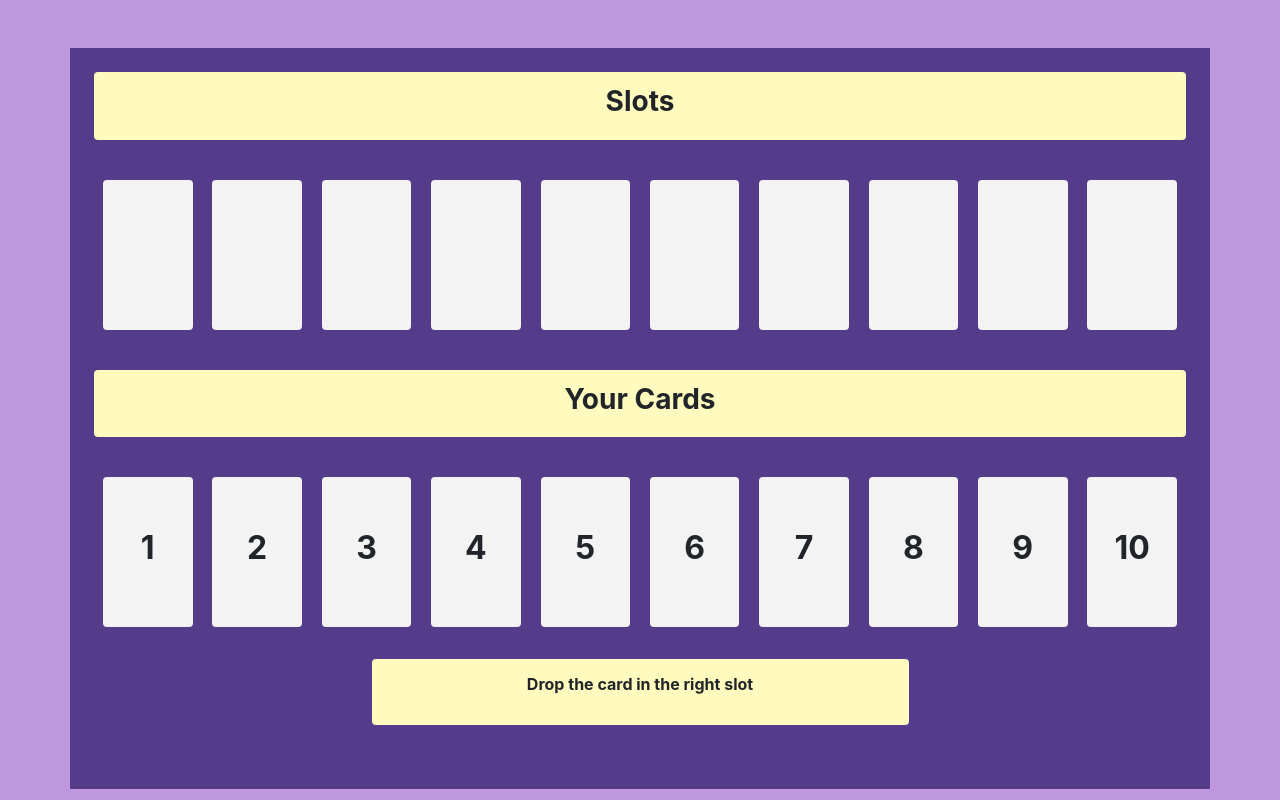
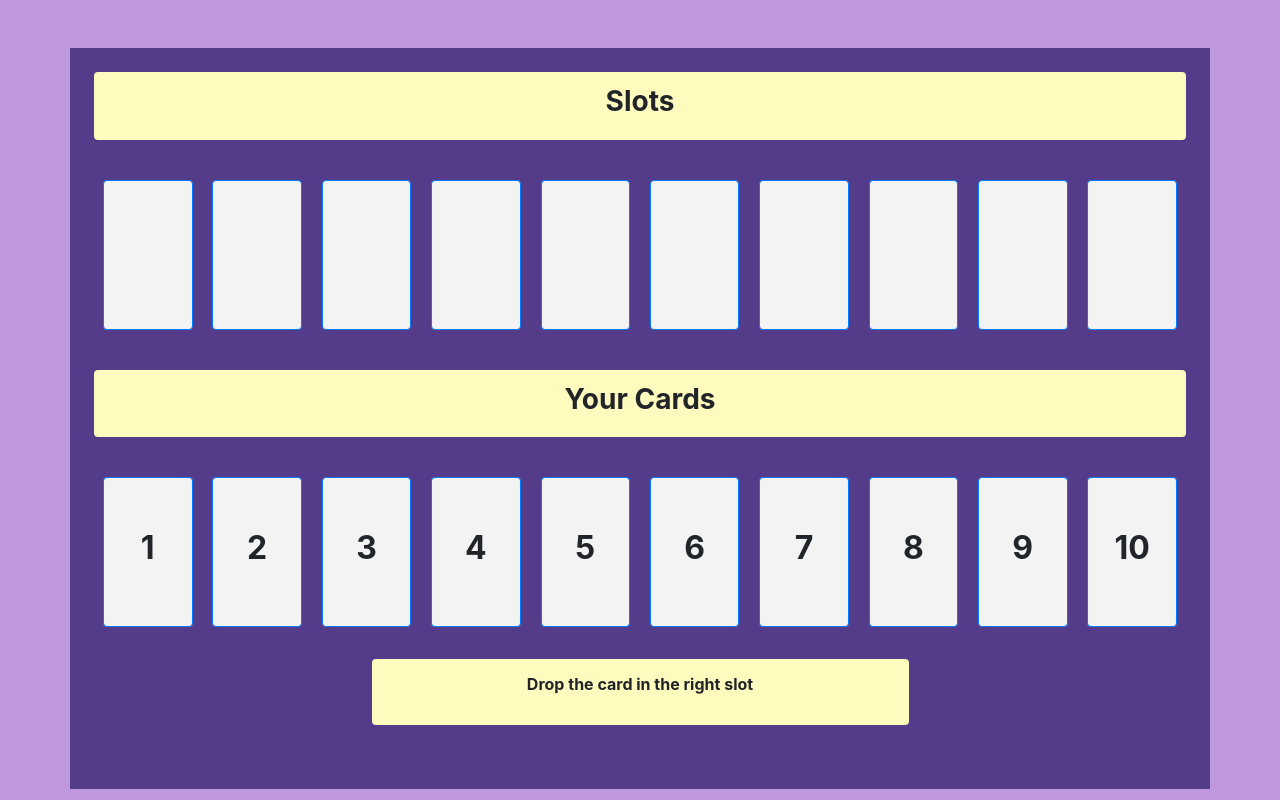
Before and after one commit to Cosmic0wl/cards, a plain HTML site: page index.html in a window 1280 px wide. Drawn offline with nearby package versions, Linux system fonts and the light colour scheme.

Commit message:
added borders

```diff
--- a/index.html
+++ b/index.html
@@ -16,34 +16,34 @@
             <p class="h3 font-weight-bold">Slots</p>
         </div>
         <div class="row d-flex justify-content-between p-4">
-            <div class="col-lg-1 col-sm-1 alert white droppable d-flex justify-content-center align-items-center">
+            <div class="col-lg-1 col-sm-1 alert white droppable d-flex justify-content-center align-items-center border border-primary">
                 <p class="computer font-weight-bold h2 hidden"></p>
             </div>
-            <div class="col-lg-1 col-sm-1 alert white droppable d-flex justify-content-center align-items-center">
+            <div class="col-lg-1 col-sm-1 alert white droppable d-flex justify-content-center align-items-center border border-primary">
                 <p class="computer font-weight-bold h2 hidden"></p>
             </div>
-            <div class="col-lg-1 col-sm-1 alert white droppable d-flex justify-content-center align-items-center">
+            <div class="col-lg-1 col-sm-1 alert white droppable d-flex justify-content-center align-items-center border border-primary">
                 <p class="computer font-weight-bold h2 hidden"></p>
             </div>
-            <div class="col-lg-1 col-sm-1 alert white droppable d-flex justify-content-center align-items-center">
+            <div class="col-lg-1 col-sm-1 alert white droppable d-flex justify-content-center align-items-center border border-primary">
                 <p class="computer font-weight-bold h2 hidden"></p>
             </div>
-            <div class="col-lg-1 col-sm-1 alert white droppable d-flex justify-content-center align-items-center">
+            <div class="col-lg-1 col-sm-1 alert white droppable d-flex justify-content-center align-items-center border border-primary">
                 <p class="computer font-weight-bold h2 hidden"></p>
             </div>
-            <div class="col-lg-1 col-sm-1 alert white droppable d-flex justify-content-center align-items-center">
+            <div class="col-lg-1 col-sm-1 alert white droppable d-flex justify-content-center align-items-center border border-primary">
                 <p class="computer font-weight-bold h2 hidden"></p>
             </div>
-            <div class="col-lg-1 col-sm-1 alert white droppable d-flex justify-content-center align-items-center">
+            <div class="col-lg-1 col-sm-1 alert white droppable d-flex justify-content-center align-items-center border border-primary">
                 <p class="computer font-weight-bold h2 hidden"></p>
             </div>
-            <div class="col-lg-1 col-sm-1 alert white droppable d-flex justify-content-center align-items-center">
+            <div class="col-lg-1 col-sm-1 alert white droppable d-flex justify-content-center align-items-center border border-primary">
                 <p class="computer font-weight-bold h2 hidden"></p>
             </div>
-            <div class="col-lg-1 col-sm-1 alert white droppable d-flex justify-content-center align-items-center">
+            <div class="col-lg-1 col-sm-1 alert white droppable d-flex justify-content-center align-items-center border border-primary">
                 <p class="computer font-weight-bold h2 hidden"></p>
             </div>
-            <div class="col-lg-1 col-sm-1 alert white droppable d-flex justify-content-center align-items-center">
+            <div class="col-lg-1 col-sm-1 alert white droppable d-flex justify-content-center align-items-center border border-primary">
                 <p class="computer font-weight-bold h2 hidden"></p>
             </div>
         </div>
@@ -52,34 +52,34 @@
             <p class="h3 font-weight-bold">Your Cards</p>
         </div>
         <div class="row d-flex justify-content-between p-4">
-            <div id="one" class="col-lg-1 col-sm-1 alert white draggable d-flex justify-content-center align-items-center">
+            <div id="one" class="col-lg-1 col-sm-1 alert white draggable d-flex justify-content-center align-items-center border border-primary">
                 <p class="player font-weight-bold h2"></p>
             </div>
-            <div id="two" class="col-lg-1 col-sm-1 alert white draggable d-flex justify-content-center align-items-center">
+            <div id="two" class="col-lg-1 col-sm-1 alert white draggable d-flex justify-content-center align-items-center border border-primary">
                 <p class="player font-weight-bold h2"></p>
             </div>
-            <div id="three" class="col-lg-1 col-sm-1 alert white draggable d-flex justify-content-center align-items-center">
+            <div id="three" class="col-lg-1 col-sm-1 alert white draggable d-flex justify-content-center align-items-center border border-primary">
                 <p class="player font-weight-bold h2"></p>
             </div>
-            <div id="four" class="col-lg-1 col-sm-1 alert white draggable d-flex justify-content-center align-items-center">
+            <div id="four" class="col-lg-1 col-sm-1 alert white draggable d-flex justify-content-center align-items-center border border-primary">
                 <p class="player font-weight-bold h2"></p>
             </div>
-            <div id="five" class="col-lg-1 col-sm-1 alert white draggable d-flex justify-content-center align-items-center">
+            <div id="five" class="col-lg-1 col-sm-1 alert white draggable d-flex justify-content-center align-items-center border border-primary">
                 <p class="player font-weight-bold h2"></p>
             </div>
-            <div id="six" class="col-lg-1 col-sm-1 alert white draggable d-flex justify-content-center align-items-center">
+            <div id="six" class="col-lg-1 col-sm-1 alert white draggable d-flex justify-content-center align-items-center border border-primary">
                 <p class="player font-weight-bold h2"></p>
             </div>
-            <div id="seven" class="col-lg-1 col-sm-1 alert white draggable d-flex justify-content-center align-items-center">
+            <div id="seven" class="col-lg-1 col-sm-1 alert white draggable d-flex justify-content-center align-items-center border border-primary">
                 <p class="player font-weight-bold h2"></p>
             </div>
-            <div id="eight" class="col-lg-1 col-sm-1 alert white draggable d-flex justify-content-center align-items-center">
+            <div id="eight" class="col-lg-1 col-sm-1 alert white draggable d-flex justify-content-center align-items-center border border-primary">
                 <p class="player font-weight-bold h2"></p>
             </div>
-            <div id="nine" class="col-lg-1 col-sm-1 alert white draggable d-flex justify-content-center align-items-center">
+            <div id="nine" class="col-lg-1 col-sm-1 alert white draggable d-flex justify-content-center align-items-center border border-primary">
                 <p class="player font-weight-bold h2"></p>
             </div>
-            <div id="ten" class="col-lg-1 col-sm-1 alert white draggable d-flex justify-content-center align-items-center">
+            <div id="ten" class="col-lg-1 col-sm-1 alert white draggable d-flex justify-content-center align-items-center border border-primary">
                 <p class="player font-weight-bold h2"></p>
             </div>
             <!-- third row -->
```
